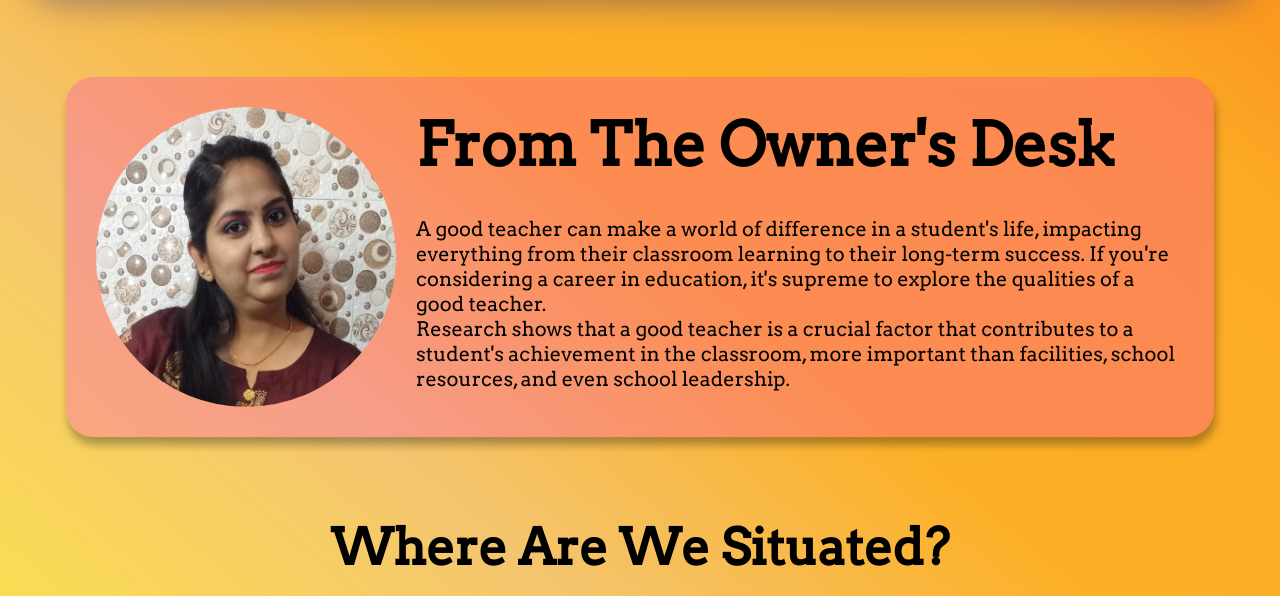
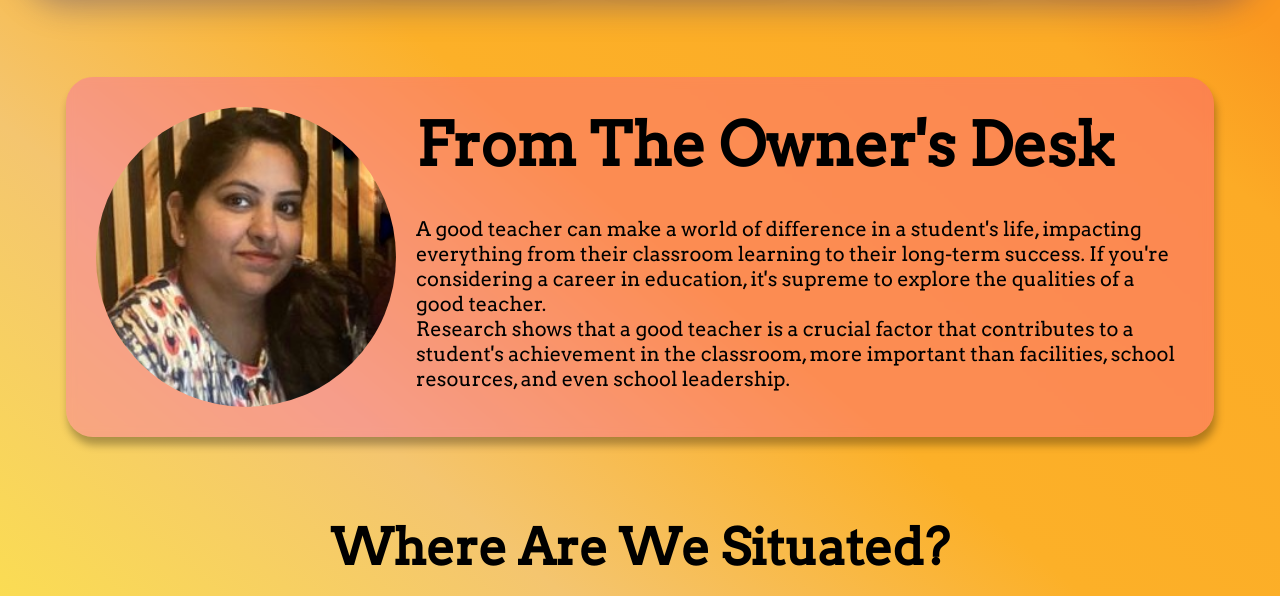
Before and after one commit to TheGEN1U5/ShikshaTuition, a plain HTML site: page about.html in a window 1280 px wide. Shown: the part 164-760 px from the top of the page. Drawn offline with Linux system fonts and the light colour scheme; grey boxes are pictures that could not be loaded; a web font is replaced by a local one.

Commit message:
Change owner's picture

```diff
--- a/about.html
+++ b/about.html
@@ -79,7 +79,7 @@
     <main>
         <section class="from-owner">
             <div class="image">
-                <img src="images/owner.jpg" alt="Owner's Image">
+                <img src="images/IMG-20210724-WA0022-01.jpeg" alt="Owner's Image">
             </div>
             <div class="section-title">
                 From The Owner's Desk
```
